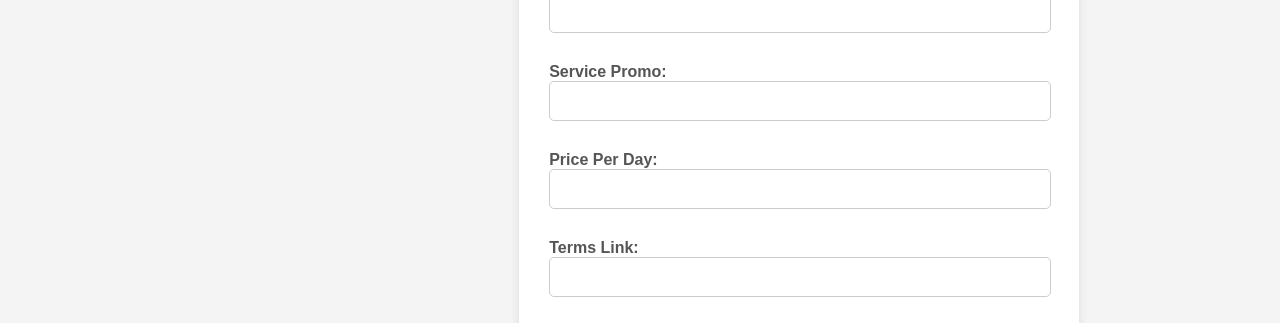
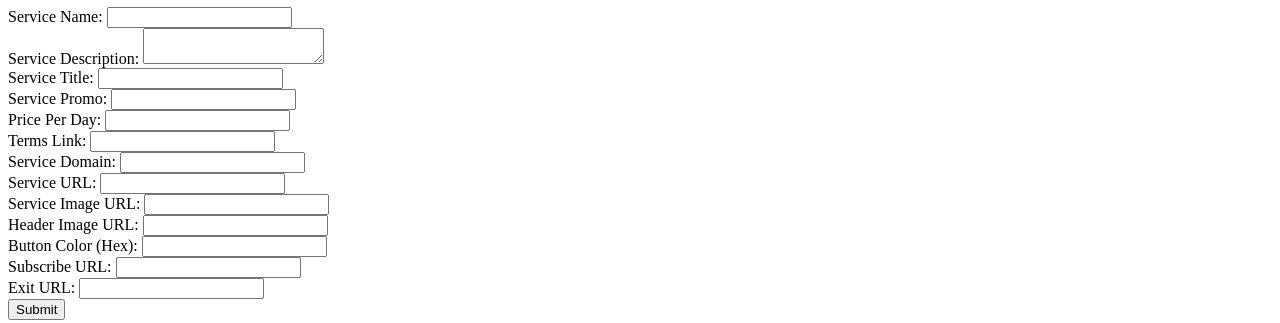
Before and after one commit to willyell/data-entry-page, a plain HTML site: page index.html in a window 1280 px wide. Shown: the part 73-396 px from the top of the page. Drawn offline with Linux system fonts and the light colour scheme.

Commit message:
Update index.html
Rolled back with a new commit

```diff
--- a/index.html
+++ b/index.html
@@ -4,103 +4,23 @@
   <meta charset="UTF-8">
   <meta name="viewport" content="width=device-width, initial-scale=1.0">
   <title>Service Entry Form</title>
-  <style>
-    body {
-      font-family: Arial, sans-serif;
-      background-color: #f4f4f4;
-      margin: 0;
-      padding: 20px;
-      display: flex;
-      justify-content: center;
-      align-items: center;
-      height: 100vh;
-    }
-
-    h1 {
-      color: #333;
-      text-align: center;
-      margin-bottom: 20px;
-    }
-
-    form {
-      background: #fff;
-      border-radius: 8px;
-      box-shadow: 0 4px 10px rgba(0, 0, 0, 0.1);
-      padding: 30px;
-      width: 100%;
-      max-width: 500px;
-    }
-
-    label {
-      display: block;
-      margin-bottom: 10px;
-      font-weight: bold;
-      color: #555;
-    }
-
-    input[type="text"],
-    input[type="url"],
-    textarea {
-      width: calc(100% - 20px);
-      padding: 10px;
-      margin-bottom: 20px;
-      border: 1px solid #ccc;
-      border-radius: 5px;
-      font-size: 16px;
-      transition: border-color 0.3s;
-    }
-
-    input[type="text"]:focus,
-    input[type="url"]:focus,
-    textarea:focus {
-      border-color: #007BFF;
-      outline: none;
-    }
-
-    button {
-      background-color: #007BFF;
-      color: #fff;
-      padding: 10px 15px;
-      border: none;
-      border-radius: 5px;
-      cursor: pointer;
-      font-size: 16px;
-      transition: background-color 0.3s;
-      width: 100%;
-    }
-
-    button:hover {
-      background-color: #0056b3;
-    }
-
-    textarea {
-      resize: vertical;
-      min-height: 100px;
-    }
-
-    @media (max-width: 600px) {
-      form {
-        padding: 20px;
-      }
-    }
-  </style>
 </head>
 <body>
   <h1>Enter Service Details</h1>
   <form id="serviceForm">
-    <label>Service Name: <input type="text" name="serviceName" required></label>
-    <label>Service Description: <textarea name="serviceDescription" required></textarea></label>
-    <label>Service Title: <input type="text" name="serviceTitle" required></label>
-    <label>Service Promo: <input type="text" name="servicePromo" required></label>
-    <label>Price Per Day: <input type="text" name="pricePerDay" required></label>
-    <label>Terms Link: <input type="url" name="termsLink" required></label>
-    <label>Service Domain: <input type="text" name="serviceDomain" required></label>
-    <label>Service URL: <input type="url" name="serviceURL" required></label>
-    <label>Service Image URL: <input type="url" name="serviceImage" required></label>
-    <label>Header Image URL: <input type="url" name="headerImage" required></label>
-    <label>Button Color (Hex): <input type="text" name="buttonColor" required></label>
-    <label>Subscribe URL: <input type="url" name="subscribeURL" required></label>
-    <label>Exit URL: <input type="url" name="exitURL" required></label>
+    <label>Service Name: <input type="text" name="serviceName" required></label><br>
+    <label>Service Description: <textarea name="serviceDescription" required></textarea></label><br>
+    <label>Service Title: <input type="text" name="serviceTitle" required></label><br>
+    <label>Service Promo: <input type="text" name="servicePromo" required></label><br>
+    <label>Price Per Day: <input type="text" name="pricePerDay" required></label><br>
+    <label>Terms Link: <input type="url" name="termsLink" required></label><br>
+    <label>Service Domain: <input type="text" name="serviceDomain" required></label><br>
+    <label>Service URL: <input type="url" name="serviceURL" required></label><br>
+    <label>Service Image URL: <input type="url" name="serviceImage" required></label><br>
+    <label>Header Image URL: <input type="url" name="headerImage" required></label><br>
+    <label>Button Color (Hex): <input type="text" name="buttonColor" required></label><br>
+    <label>Subscribe URL: <input type="url" name="subscribeURL" required></label><br>
+    <label>Exit URL: <input type="url" name="exitURL" required></label><br>
     <button type="submit">Submit</button>
   </form>
 
```
